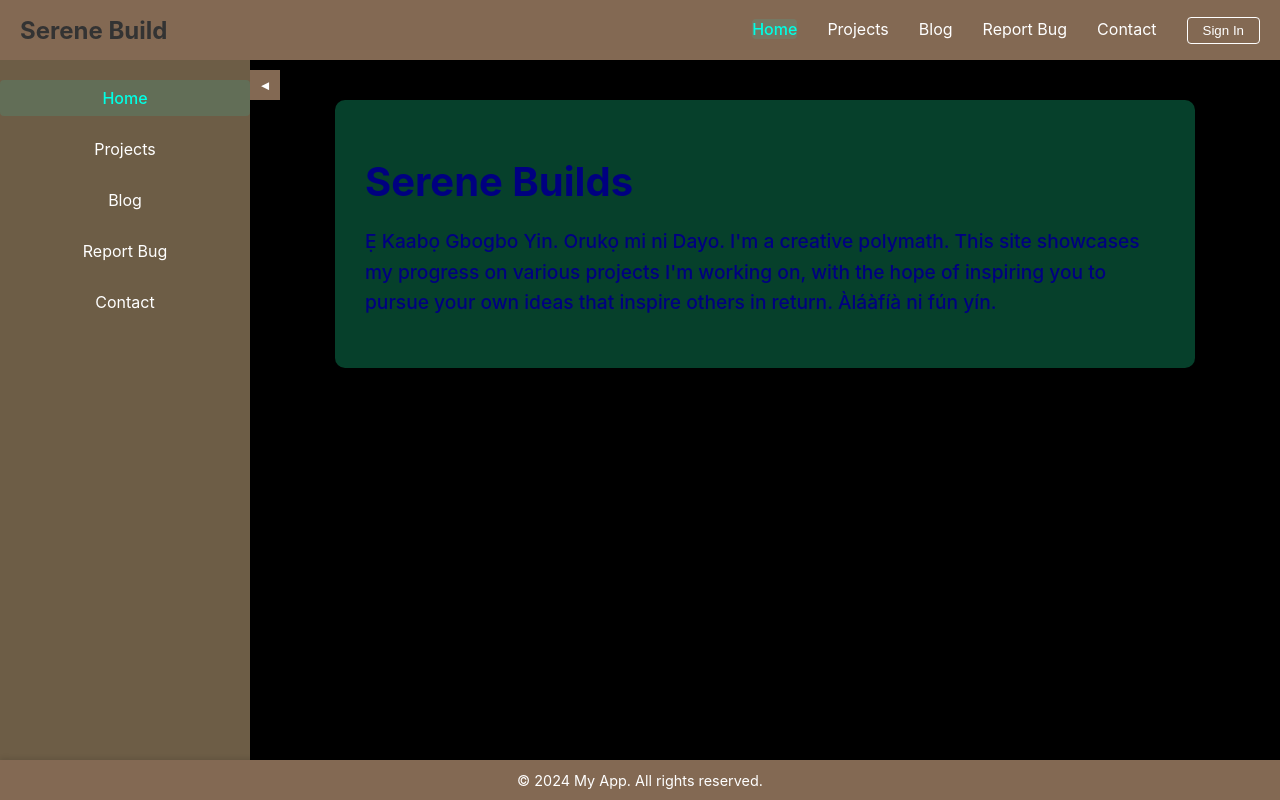
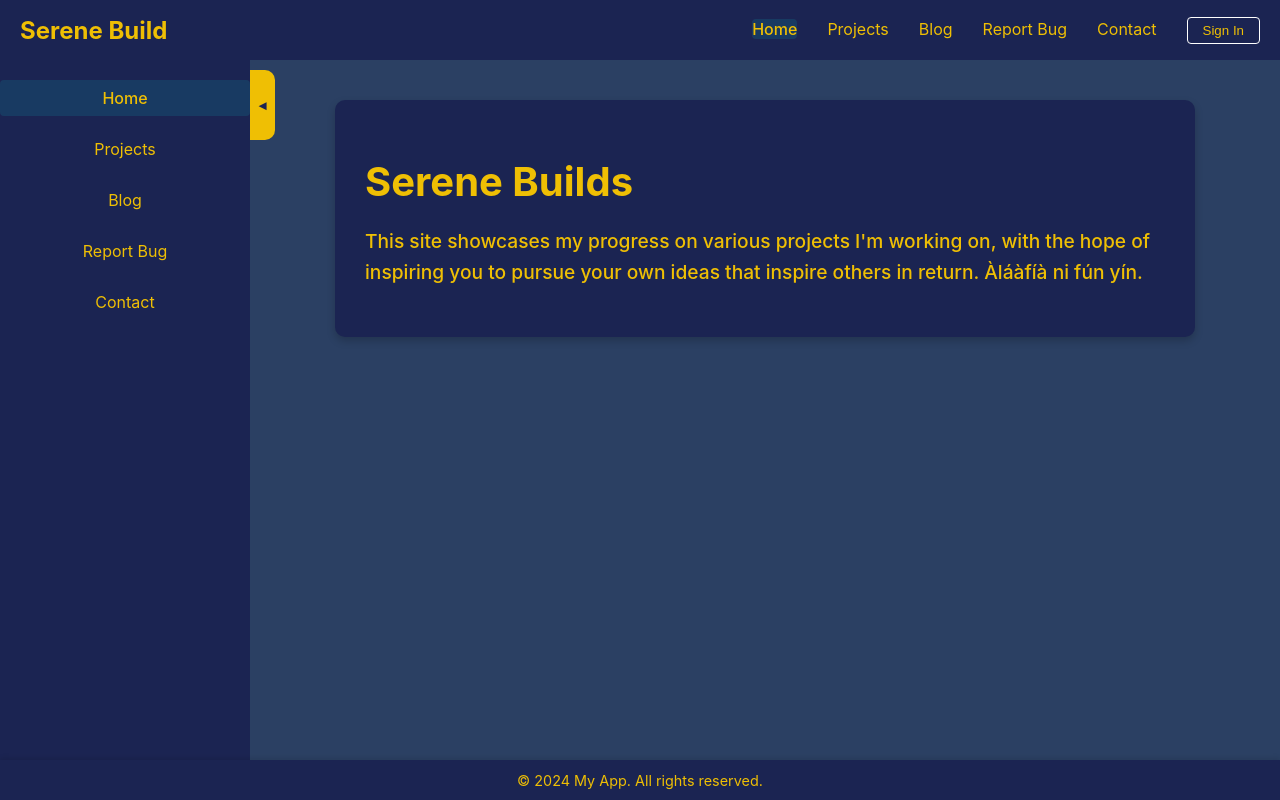
Before and after one commit to jayeni/serene-builds, a React (Create React App) app: page / in a window 1280 px wide. Built offline with nearby package versions, Linux system fonts and the light colour scheme.

Commit message:
style blue and yellow?

```diff
--- a/src/components/Layout/Header.js
+++ b/src/components/Layout/Header.js
@@ -10,7 +10,9 @@ function Header({ isSignedIn, setIsSignedIn }) {
 
   return (
     <header className="header">
-      <h1>Serene Build</h1>
+      <Link to="/" className="header-title">
+        <h1>Serene Build</h1>
+      </Link>
       <nav>
         <Link to="/" className={location.pathname === '/' ? 'active' : ''}>
           Home
--- a/src/components/Layout/layout.css
+++ b/src/components/Layout/layout.css
@@ -15,8 +15,8 @@
   /* Header styles */
   .header {
     height: 60px;
-    background-color: #836953; /* Primary color */
-    color: white;
+    background-color: #1b2452; /* Primary color */
+    color: #efbf04;
     display: flex;
     align-items: center;
     justify-content: space-between;
@@ -27,10 +27,12 @@
   .header h1 {
     font-size: 1.5rem;
     margin: 0;
+    color: #efbf04;
+    text-decoration: none; /* Ensure no underline */
   }
 
   .header nav a {
-    color: white;
+    color: #efbf04;
     text-decoration: none;
     margin: 0 15px;
   }
@@ -39,11 +41,16 @@
     text-decoration: underline;
   }
 
+  /* Ensure no underline for links in header */
+  .header a {
+    text-decoration: none; /* Added to remove underline from links */
+  }
+
   /* Footer styles */
   .footer {
     height: 40px;
-    background-color: #836953; /* Primary color */
-    color: white;
+    background-color: #1b2452; /* Primary color */
+    color: #efbf04;
     display: flex;
     align-items: center;
     justify-content: center;
@@ -59,7 +66,7 @@
   /* Side menu styles */
   .side-menu {
     width: 250px;
-    background-color: #6d5d46;
+    background-color: #1b2452;
     transition: transform 0.3s ease;
     position: relative;
   }
@@ -85,7 +92,7 @@
   }
 
   .side-menu ul li a {
-    color: white;
+    color: #efbf04;
     text-decoration: none;
     font-size: 1rem;
     display: block;
@@ -100,21 +107,23 @@
   /* Toggle button styles */
   .toggle-button {
     position: absolute;
-    right: -30px;
+    right: -25px;
     top: 10px;
-    background-color: #836953;
-    color: white;
+    background-color: #efbf04;
+    color: #1b2452;
     border: none;
     padding: 5px;
     cursor: pointer;
-    width: 30px;
-    height: 30px;
+    width: 25px;
+    height: 70px;
     display: flex;
     align-items: center;
     justify-content: center;
     z-index: 1000;
     opacity: 0;
     transition: opacity 0.3s ease;
+    border-top-right-radius: 10px; /* Rounded right top corner */
+    border-bottom-right-radius: 10px; /* Rounded right bottom corner */
   }
 
   .toggle-button:hover {
@@ -130,7 +139,7 @@
   .content-body {
     flex: 1;
     padding: 20px;
-    background-color: black; /* Updated to bright orange-red */
+    background-color: #2B4063;
     overflow-y: auto;
     box-sizing: border-box;
     transition: margin-left 0.3s ease;
@@ -147,7 +156,7 @@
   .content-body h1,
   .content-body p {
     margin-bottom: 1rem;
-    color: white; /* Makes text readable on the bright background */
+    color: #efbf04; /* Makes text readable on the bright background */
   }
 
   .content-body h1 {
@@ -172,7 +181,7 @@
 
   /* Active link styles for header */
   .header nav a.active {
-    color: #00FFE5;
+    color: #efbf04;
     font-weight: 500;
     background-color: rgba(0, 255, 229, 0.1);
     border-radius: 4px;
@@ -180,7 +189,7 @@
 
   /* Active link styles for side menu */
   .side-menu a.active {
-    color: #00FFE5;
+    color: #efbf04;
     font-weight: 500;
     background-color: rgba(0, 255, 229, 0.1);
     border-radius: 4px;
@@ -189,7 +198,7 @@
   .sign-in-button {
     background-color: transparent;
     border: 1px solid white;
-    color: white;
+    color: #efbf04;
     padding: 5px 15px;
     border-radius: 4px;
     cursor: pointer;
@@ -199,5 +208,5 @@
 
   .sign-in-button:hover {
     background-color: white;
-    color: #836953;
+    color: #efbf04;
   }
--- a/src/pages/BlogGallery.css
+++ b/src/pages/BlogGallery.css
@@ -42,7 +42,8 @@
 .blog-card {
   text-decoration: none;
   color: inherit;
-  background: #fff;
+  color: #efbf04;
+  background-color: #1b2452;
   border-radius: 8px;
   overflow: hidden;
   box-shadow: 0 2px 4px rgba(0, 0, 0, 0.1);
@@ -71,8 +72,8 @@
 }
 
 .blog-category {
-  background: #836953;
-  color: white;
+  background-color: #efbf04; /* brown color */
+  color: #1b2452;
   padding: 4px 12px;
   border-radius: 15px;
   font-size: 0.8em;
@@ -83,25 +84,25 @@
 .blog-content h2 {
   margin: 10px 0;
   font-size: 1.4em;
-  color: #836953;
+  color: #efbf04;
 }
 
 .blog-date {
-  color: #666;
+  color: #efbf04;
   font-size: 0.9em;
   margin-bottom: 10px;
 }
 
 .blog-summary {
-  color: #555;
+  color: #929ba4;
   margin-bottom: 20px;
   line-height: 1.5;
 }
 
 .read-more {
   text-decoration: none;
-  background-color: #8B4513; /* brown color */
-  color: white;
+  background-color: #efbf04; /* brown color */
+  color: #1b2452;
   padding: 8px 16px;
   border-radius: 4px;
   display: inline-block;
@@ -110,8 +111,8 @@
 }
 
 .read-more:hover {
-  background-color: #6B3410; /* darker brown for hover */
-  color: white;
+  background-color: #bd6868; /* darker brown for hover */
+  color: #c6e0d9;
 }
 
 /* Responsive design */
--- a/src/pages/Home.js
+++ b/src/pages/Home.js
@@ -7,7 +7,6 @@ function Home() {
       <div className="home-content">
         <h1>Serene Builds</h1>
         <p className="intro-text">
-          Ẹ Kaabọ Gbogbo Yin. Orukọ mi ni Dayo. I'm a creative polymath.
           This site showcases my progress on various projects I'm working on,
           with the hope of inspiring you to pursue your own ideas that inspire others in return. Àláàfíà ni fún yín.
         </p>
--- a/src/pages/ProjectGallery.css
+++ b/src/pages/ProjectGallery.css
@@ -17,16 +17,16 @@
 }
 
 .project-gallery::-webkit-scrollbar-track {
-  background: #f1f1f1;
+  background: #a38aa4;
 }
 
 .project-gallery::-webkit-scrollbar-thumb {
-  background: #836953;
+  background: #a38aa4;
   border-radius: 4px;
 }
 
 .project-gallery::-webkit-scrollbar-thumb:hover {
-  background: #6a553f;
+  background: #a38aa4;
 }
 
 /* Rest of your styles remain the same */
@@ -37,12 +37,13 @@
 }
 
 .project-card {
-  background: white;
+  background:#1b2452;
   border-radius: 8px;
   overflow: hidden;
   box-shadow: 0 2px 5px rgba(0,0,0,0.1);
   transition: transform 0.3s ease;
-  border: 1px solid #836953;
+  border: 1px solid #efbf04;
+  text-decoration: none;
 }
 
 .project-card:hover {
@@ -64,8 +65,9 @@
   padding: 15px;
   margin: 0;
   text-align: center;
-  background: #836953;
-  color: white;
+  color: #efbf04;
+  background-color: #1b2452;
+  text-decoration: none !important;
 }
 
 /* Responsive design */
@@ -90,8 +92,9 @@
 
 .create-project-button {
   padding: 10px 20px;
-  background-color: #4CAF50;
-  color: white;
+  background-color: #efbf04;
+  color: #1b2452;
+  border: none;
   border: none;
   border-radius: 4px;
   cursor: pointer;
@@ -100,5 +103,5 @@
 }
 
 .create-project-button:hover {
-  background-color: #45a049;
+  background-color: #a38aa4;
 }
--- a/src/pages/ReportBug.css
+++ b/src/pages/ReportBug.css
@@ -6,12 +6,12 @@
 
 .bug-report-container h1 {
   text-align: center;
-  color: #aeabc4;
+  color: #efbf04;
   margin-bottom: 30px;
 }
 
 .bug-report-form {
-  background: #fff;
+  background: #1b2452;
   padding: 20px;
   border-radius: 8px;
   box-shadow: 0 2px 4px rgba(0, 0, 0, 0.1);
@@ -24,7 +24,7 @@
 .form-group label {
   display: block;
   margin-bottom: 8px;
-  color: #444;
+  color: #efbf04;
   font-weight: 500;
 }
 
@@ -33,7 +33,7 @@
 .form-group select {
   width: 100%;
   padding: 8px 12px;
-  border: 1px solid #ddd;
+  border: 1px solid #efbf04;
   border-radius: 4px;
   font-size: 1rem;
   box-sizing: border-box;
--- a/src/pages/homes.css
+++ b/src/pages/homes.css
@@ -6,7 +6,7 @@
   .home-content {
     max-width: 800px;
     margin: 0 auto;
-    background-color: #06402b; /* Light green */
+    background-color: #1b2452; /* Light green */
     padding: 30px;
     border-radius: 10px;
     box-shadow: 0 4px 8px rgba(0, 0, 0, 0.2);
@@ -14,7 +14,7 @@
 
   /* Make all paragraph text navy blue */
   .home-content p {
-    color: #000080; /* Navy blue */
+    color: #efbf04; /* Navy blue */
     font-size: 1.2rem;
     line-height: 1.6;
     margin-bottom: 20px;
@@ -24,14 +24,14 @@
   .home h1 {
     font-size: 2.5rem;
     margin-bottom: 20px;
-    color: #000080; /* Navy */
+    color: #efbf04; /* Navy */
   }
 
   .intro-text {
     font-size: 1.2rem;
     line-height: 1.6;
     margin-bottom: 30px;
-    color: #000080; /* Navy blue */
+    color: #efbf04; /* Navy blue */
     font-weight: 500; /* Make it slightly bolder */
   }
 
```
